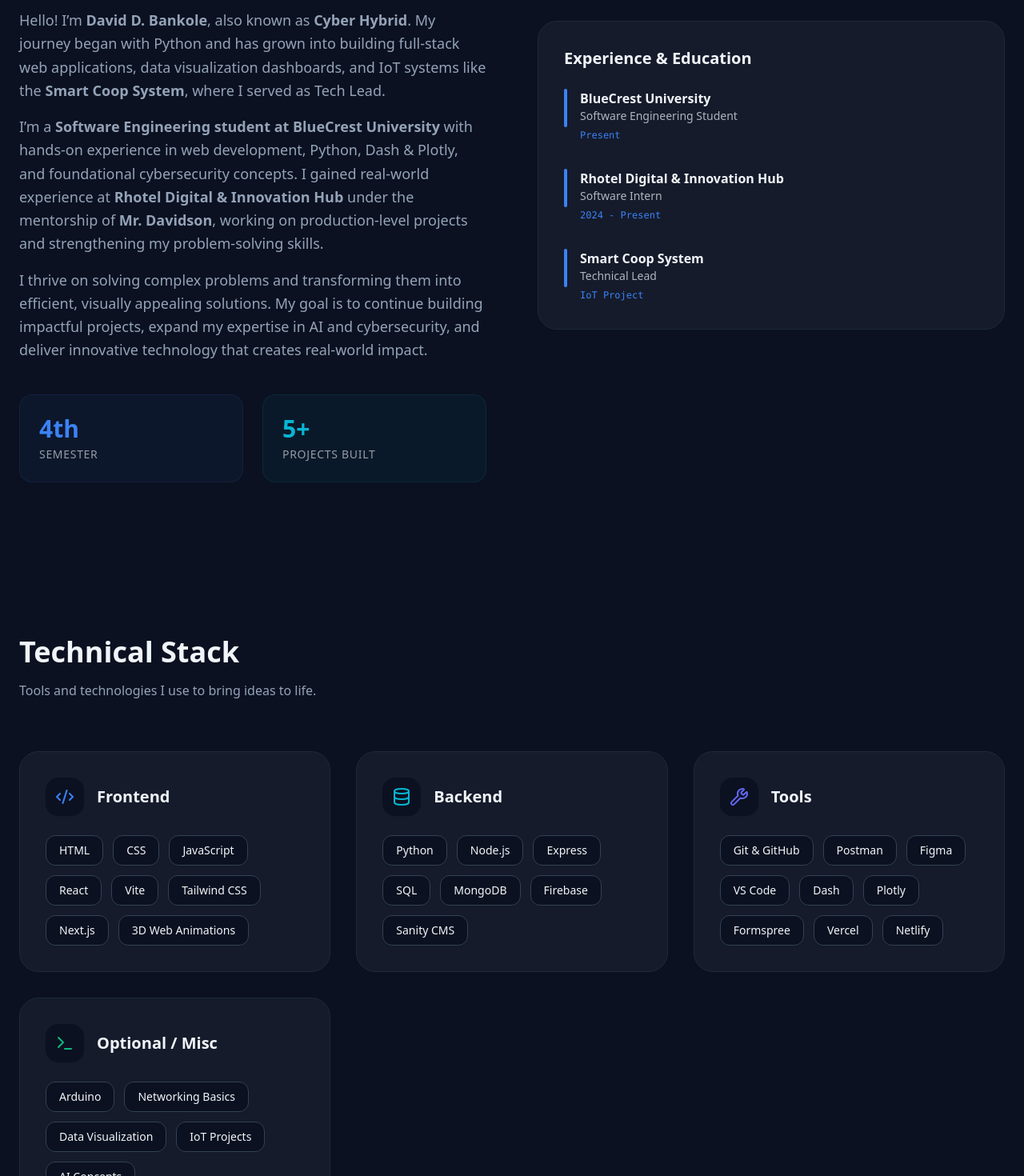
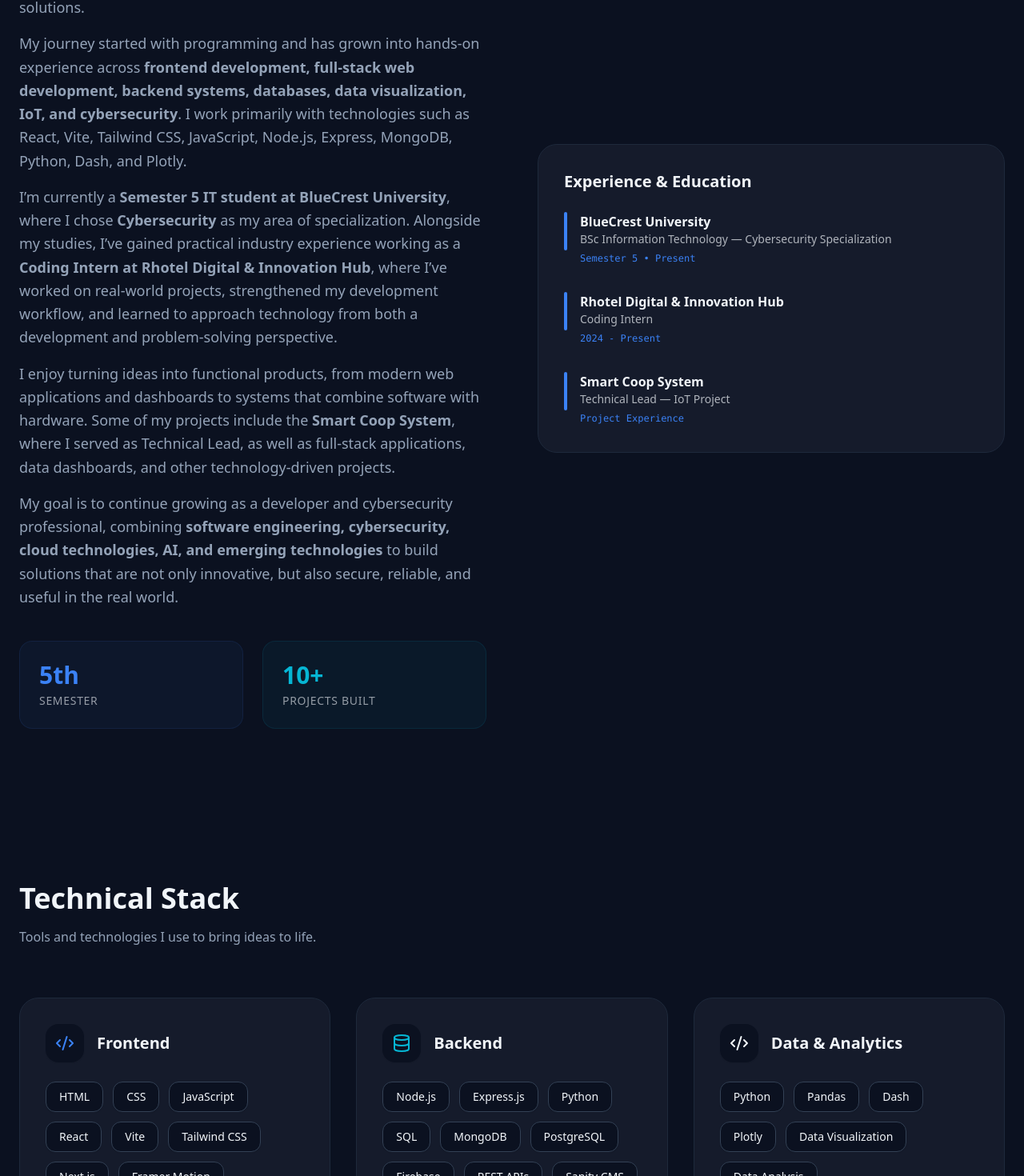
Before and after one commit to David-coder-56/Cyber-Hybrid-Portfolio-react-, a React (Vite) app: page / in a window 1280 px wide. Shown: the part 1146-2616 px from the top of the page at 80% size. Built offline with nearby package versions, Linux system fonts and the light colour scheme.

Commit message:
update
changing stuff

```diff
--- a/src/data/data.js
+++ b/src/data/data.js
@@ -3,10 +3,10 @@
     id: 1,
     title: "Personal Portfolio",
     description:
-      "A responsive personal portfolio website featuring light & dark mode, animations, and modern UI.",
-    tech: ["HTML", "CSS", "JavaScript"],
-    link: "https://david-coder-56.github.io/cyber-hybrid-portfolio/",
-    category: "Web"
+      "A modern personal portfolio showcasing my development journey, technical skills, projects, and experience, with responsive design, animations, and light & dark mode.",
+    tech: ["React", "Vite", "Tailwind CSS", "JavaScript", "Framer Motion"],
+    link: "https://cyber-hybrid.netlify.app/",
+    category: "Web Development",
   },
   {
     id: 2,
@@ -19,85 +19,145 @@
   },
   {
     id: 3,
-    title: "Business Website (Concept)",
+    title: "KIBAL Website",
     description:
-      "A modern website concept designed for NGOs and small businesses with clean layouts and accessibility in mind.",
-    tech: ["HTML", "CSS", "JavaScript"],
-    link: "#",
-    category: "Web"
+      "A modern responsive organizational website developed for KIBAL, featuring information about the organization, services, outreach programs, team members, blog content, and contact functionality.",
+    tech: ["React", "Vite", "Tailwind CSS", "JavaScript"],
+    link: "https://kibal.netlify.app/",
+    category: "Web Development",
   },
   {
     id: 4,
     title: "Student Performance Dashboard",
     description:
-      "An interactive data visualization dashboard built using Python, Dash, and Plotly to analyze student performance.",
-    tech: ["Python", "Dash", "Plotly"],
+      "An interactive data analytics dashboard built with Python, Dash, and Plotly for exploring student performance, identifying trends, and presenting academic insights through dynamic visualizations.",
+    tech: ["Python", "Dash", "Plotly", "Pandas"],
     link: "https://student-performance-dashboard-d0z6.onrender.com",
-    category: "Data Science"
+    category: "Data Science",
   },
   {
     id: 5,
     title: "Cyber Gear Shop",
     description:
-      "A futuristic gaming e-commerce store featuring high-performance gear, cyber-neon visuals, and a fast, optimized shopping experience.",
-    tech: ["React", "Vite", "Tailwind CSS"],
+      "A futuristic e-commerce web application for gaming and technology gear, featuring a cyber-inspired interface, responsive layouts, product presentation, and a modern shopping experience.",
+    tech: ["React", "Vite", "Tailwind CSS", "JavaScript"],
     link: "https://cyber-gear-shop.vercel.app/",
-    category: "Web App"
+    category: "Web App",
   },
   {
     id: 6,
     title: "Telecom Customer Retention Dashboard",
     description:
-      "An interactive analytics dashboard that explores customer churn patterns using real telecom data, featuring KPIs, filters, and multi-level insights.",
+      "An interactive customer analytics dashboard built around telecom churn data, providing KPIs, filtering, visual analysis, and insights into customer retention patterns.",
     tech: ["Python", "Dash", "Plotly", "Pandas"],
     link: "https://telecom-dashboard-snlx.onrender.com",
-    category: "Data Science"
+    category: "Data Science",
   },
   {
     id: 7,
     title: "ENGA Website",
     description:
-    "A modern, multi-page website for Elite Next Gen Agency (ENGA), a digital agency specializing in event planning and creative solutions. The site features 3D visuals, interactive elements, and dynamic content managed through Sanity CMS, with fully functional contact forms via Formspree. Designed with a focus on aesthetics, usability, and responsive design.",
-  tech: ["React", "Vite", "Sanity CMS", "Formspree", "Tailwind CSS", "JavaScript"],
+      "A modern multi-page website for Elite Next Gen Agency (ENGA), a digital agency focused on event planning and creative solutions. The platform combines responsive design, interactive 3D elements, dynamic content management, and functional contact forms.",
+    tech: [
+      "React",
+      "Vite",
+      "Tailwind CSS",
+      "Sanity CMS",
+      "Formspree",
+      "JavaScript",
+    ],
     link: "https://enga-website.vercel.app/",
-  category: "Web"
+    category: "Web Development",
   },
   {
     id: 8,
     title: "Media King Consultancy Website",
     description:
-    "A professional and modern website for Media King Consultancy, showcasing digital services including branding, media strategy, and business consulting. The platform features a clean UI, responsive design, and structured service pages to enhance client engagement. Built with performance and scalability in mind, the site ensures smooth navigation and an intuitive user experience across all devices.",
+      "A professional business website developed for Media King Consultancy to showcase its branding, media strategy, and consulting services through a responsive interface and structured service presentation.",
     tech: ["React", "Vite", "Tailwind CSS", "JavaScript"],
     link: "https://mediakingconsultancy.netlify.app/",
-  category: "Web"
+    category: "Web Development",
   },
   {
     id: 9,
     title: "Fortune Technical Services Website",
     description:
-    "A high-performance corporate website for Fortune Technical Services, built to present technical expertise, service offerings, and brand credibility. The site features a sleek UI, responsive layouts, and optimized performance, ensuring seamless navigation and engagement across devices. Designed to support business growth, it provides a strong digital presence and clear client communication channels.",
+      "A professional corporate website developed for Fortune Technical Services to showcase its technical services, expertise, and business information through a responsive, performance-focused digital presence.",
     tech: ["React", "Vite", "Tailwind CSS", "JavaScript", "Netlify"],
     link: "https://fortunetechnicalservices.netlify.app/",
-  category: "Web"
-}
+    category: "Web Development",
+  },
 ];
-
 
 export const skillCategories = [
   {
     title: "Frontend",
-    skills: ["HTML", "CSS", "JavaScript", "React", "Vite", "Tailwind CSS", "Next.js", "3D Web Animations"]
+    skills: [
+      "HTML",
+      "CSS",
+      "JavaScript",
+      "React",
+      "Vite",
+      "Tailwind CSS",
+      "Next.js",
+      "Framer Motion",
+      "Responsive Design",
+      "3D Web Animations",
+    ],
   },
   {
     title: "Backend",
-    skills: ["Python", "Node.js", "Express", "SQL", "MongoDB", "Firebase", "Sanity CMS"]
+    skills: [
+      "Node.js",
+      "Express.js",
+      "Python",
+      "SQL",
+      "MongoDB",
+      "PostgreSQL",
+      "Firebase",
+      "REST APIs",
+      "Sanity CMS",
+    ],
   },
   {
-    title: "Tools",
-    skills: ["Git & GitHub", "Postman", "Figma", "VS Code", "Dash", "Plotly", "Formspree", "Vercel", "Netlify"]
+    title: "Data & Analytics",
+    skills: [
+      "Python",
+      "Pandas",
+      "Dash",
+      "Plotly",
+      "Data Visualization",
+      "Data Analysis",
+    ],
   },
   {
-    title: "Optional / Misc",
-    skills: ["Arduino", "Networking Basics", "Data Visualization", "IoT Projects", "AI Concepts"]
-  }
+    title: "Tools & Platforms",
+    skills: [
+      "Git",
+      "GitHub",
+      "Postman",
+      "Figma",
+      "VS Code",
+      "Docker",
+      "Vercel",
+      "Netlify",
+      "Render",
+      "Formspree",
+    ],
+  },
+  {
+    title: "Cybersecurity & Systems",
+    skills: [
+      "Cybersecurity Fundamentals",
+      "Networking Basics",
+      "API Security Concepts",
+      "Authentication",
+      "Database Security Concepts",
+      "IoT Security Concepts",
+    ],
+  },
+  {
+    title: "IoT & Emerging Technology",
+    skills: ["Arduino", "IoT Projects", "Hardware Integration", "AI Concepts"],
+  },
 ];
--- a/src/sections/About.jsx
+++ b/src/sections/About.jsx
@@ -12,41 +12,52 @@
           <h2 className="text-4xl font-bold mb-8">My Story</h2>
           <div className="space-y-4 text-slate-600 dark:text-slate-400 leading-relaxed text-lg">
             <p>
-              I’m <span className="text-blue-500 font-bold">David D. Bankole</span> (Cyber Hybrid), a Software Engineering student at BlueCrest University. I bridge the gap between creative design and technical implementation.
+              I’m <span className="text-blue-500 font-bold">David D. Bankole</span>,
+              also known as <span className="text-blue-500 font-bold">Cyber Hybrid</span>.
+              I’m an Information Technology student specializing in Cybersecurity,
+              passionate about building secure, scalable, and impactful technology solutions.
             </p>
+
             <p>
-  Hello! I’m <strong>David D. Bankole</strong>, also known as{" "}
-  <strong>Cyber Hybrid</strong>. My journey began with Python and has grown into
-  building full-stack web applications, data visualization dashboards, and
-  IoT systems like the <strong>Smart Coop System</strong>, where I served as
-  Tech Lead.
-</p>
+              My journey started with programming and has grown into hands-on experience
+              across <strong>frontend development, full-stack web development, backend systems,
+              databases, data visualization, IoT, and cybersecurity</strong>. I work primarily
+              with technologies such as React, Vite, Tailwind CSS, JavaScript, Node.js,
+              Express, MongoDB, Python, Dash, and Plotly.
+            </p>
 
-<p>
-  I’m a <strong>Software Engineering student at BlueCrest University</strong>{" "}
-  with hands-on experience in web development, Python, Dash & Plotly, and
-  foundational cybersecurity concepts. I gained real-world experience at{" "}
-  <strong>Rhotel Digital & Innovation Hub</strong> under the mentorship of{" "}
-  <strong>Mr. Davidson</strong>, working on production-level projects and
-  strengthening my problem-solving skills.
-</p>
+            <p>
+              I’m currently a <strong>Semester 5 IT student at BlueCrest University</strong>,
+              where I chose <strong>Cybersecurity</strong> as my area of specialization.
+              Alongside my studies, I’ve gained practical industry experience working as a
+              <strong> Coding Intern at Rhotel Digital & Innovation Hub</strong>, where I’ve
+              worked on real-world projects, strengthened my development workflow, and
+              learned to approach technology from both a development and problem-solving perspective.
+            </p>
 
-<p>
-  I thrive on solving complex problems and transforming them into efficient,
-  visually appealing solutions. My goal is to continue building impactful
-  projects, expand my expertise in AI and cybersecurity, and deliver innovative
-  technology that creates real-world impact.
-</p>
+            <p>
+              I enjoy turning ideas into functional products, from modern web applications
+              and dashboards to systems that combine software with hardware. Some of my
+              projects include the <strong>Smart Coop System</strong>, where I served as
+              Technical Lead, as well as full-stack applications, data dashboards, and
+              other technology-driven projects.
+            </p>
 
+            <p>
+              My goal is to continue growing as a developer and cybersecurity professional,
+              combining <strong>software engineering, cybersecurity, cloud technologies,
+              AI, and emerging technologies</strong> to build solutions that are not only
+              innovative, but also secure, reliable, and useful in the real world.
+            </p>
           </div>
 
           <div className="grid grid-cols-2 gap-6 mt-10">
             <div className="p-6 rounded-2xl bg-blue-500/5 border border-blue-500/10">
-              <h4 className="text-3xl font-bold text-blue-500 mb-1">4th</h4>
+              <h4 className="text-3xl font-bold text-blue-500 mb-1">5th</h4>
               <p className="text-sm font-medium uppercase tracking-wider opacity-60">Semester</p>
             </div>
             <div className="p-6 rounded-2xl bg-cyan-500/5 border border-cyan-500/10">
-              <h4 className="text-3xl font-bold text-cyan-500 mb-1">5+</h4>
+              <h4 className="text-3xl font-bold text-cyan-500 mb-1">10+</h4>
               <p className="text-sm font-medium uppercase tracking-wider opacity-60">Projects Built</p>
             </div>
           </div>
@@ -60,9 +71,9 @@
           <h3 className="text-xl font-bold mb-6">Experience & Education</h3>
           <div className="space-y-8">
             {[
-              { title: "BlueCrest University", role: "Software Engineering Student", date: "Present" },
-              { title: "Rhotel Digital & Innovation Hub", role: "Software Intern", date: "2024 - Present" },
-              { title: "Smart Coop System", role: "Technical Lead", date: "IoT Project" }
+              { title: "BlueCrest University", role: "BSc Information Technology — Cybersecurity Specialization", date: "Semester 5 • Present" },
+              { title: "Rhotel Digital & Innovation Hub", role: "Coding Intern", date: "2024 - Present" },
+              { title: "Smart Coop System", role: "Technical Lead — IoT Project", date: "Project Experience" }
             ].map((item, i) => (
               <div key={i} className="flex gap-4 relative">
                 <div className="w-1 bg-blue-500 rounded-full h-12"></div>
```
Also changed, not shown: src/sections/Hero.jsx (+7 -5 lines). Lines whose indentation alone changed are shown as unchanged.
